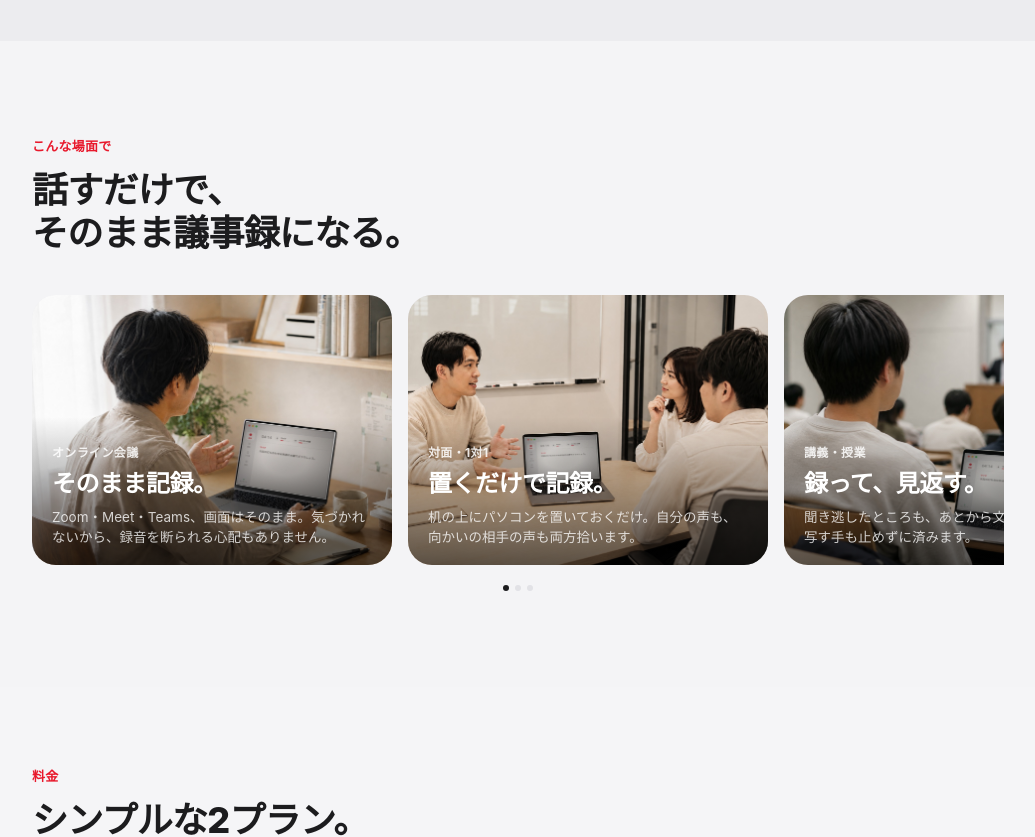
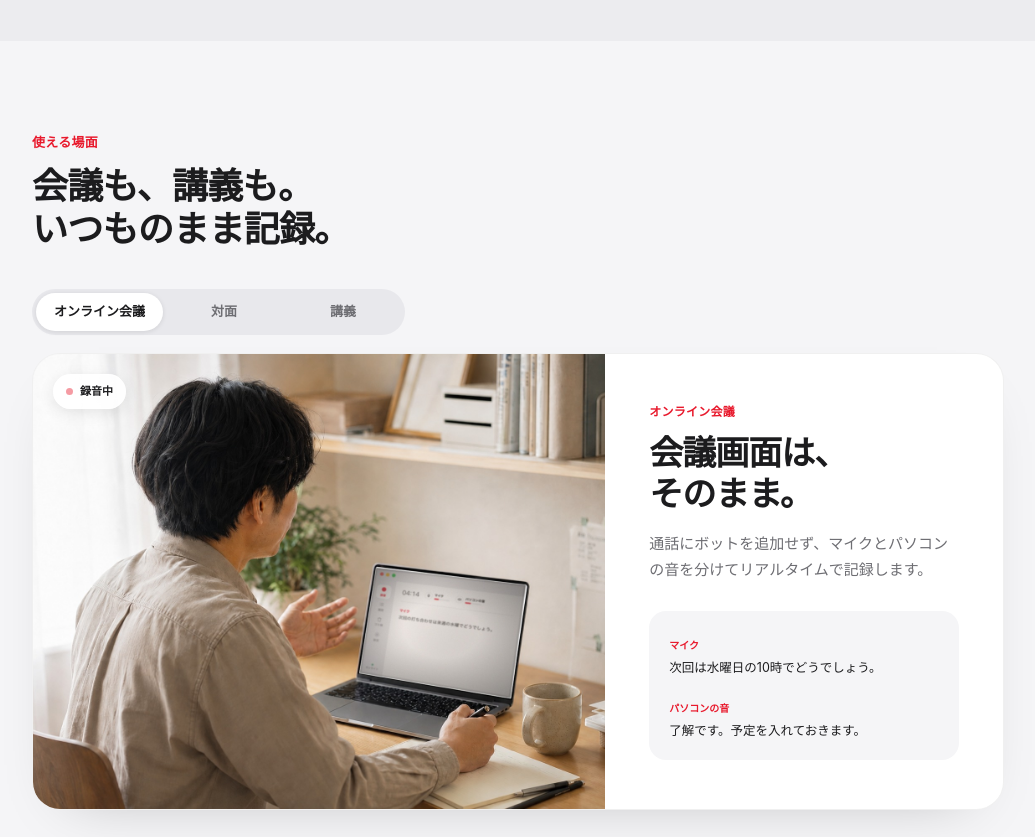
Before and after one commit to naoyattsuji/giroku-lp, a Next.js app: page / in a window 1280 px wide. Shown: the part 1180-2017 px from the top of the page, without its empty margins (122-1157 px from the left). Built offline with nearby package versions, Linux system fonts and the light colour scheme.

Commit message:
feat: rebuild use case experience

```diff
--- a/app/globals.css
+++ b/app/globals.css
@@ -58,46 +58,163 @@ h1, h2, h3 {
   box-shadow: 0 1px 2px rgba(0, 0, 0, 0.04), 0 12px 32px -16px rgba(0, 0, 0, 0.12);
 }
 
-/* 利用シーンの横スクロール・カルーセル。写真の下に見出しを白文字で
-   重ねるカード3枚を並べる。lp-innerの内側に収め、ページ他部分より
-   横幅が広くなって不自然に見えることを防ぐ。カード幅は固定気味にし、
-   PCでも3枚目が少し見切れることでスクロールできると伝わるようにする */
-.scene-carousel {
-  display: flex;
-  gap: 16px;
-  overflow-x: auto;
-  scroll-snap-type: x mandatory;
-  -webkit-overflow-scrolling: touch;
-  scrollbar-width: none;
+.scenes-section {
+  background: #f5f5f7;
 }
-.scene-carousel::-webkit-scrollbar {
-  display: none;
+.scenes-inner {
+  padding-top: 92px;
+  padding-bottom: 96px;
 }
-/* 元写真が横長(4:3)で人物が画面端まで広がっているため、縦長にトリミング
-   すると人物が見切れる。元の比率のまま使い、クロップを発生させない */
-.scene-card {
+.scenes-heading {
+  margin-bottom: 38px;
+}
+.scenes-heading > p {
+  margin-bottom: 12px;
+  color: var(--red);
+  font-size: 13px;
+  font-weight: 700;
+  letter-spacing: 0.02em;
+}
+.scenes-heading h2 {
+  max-width: 680px;
+  color: var(--text-1);
+  font-size: clamp(26px, 3.2vw, 36px);
+  font-weight: 800;
+  letter-spacing: -0.02em;
+  line-height: 1.2;
+}
+.scene-tabs {
+  display: inline-flex;
+  gap: 3px;
+  margin-bottom: 18px;
+  padding: 4px;
+  border-radius: 999px;
+  background: #e8e8ec;
+}
+.scene-tabs button {
+  min-width: 116px;
+  min-height: 38px;
+  padding: 0 18px;
+  border: 0;
+  border-radius: 999px;
+  background: transparent;
+  color: var(--text-2);
+  font: inherit;
+  font-size: 13px;
+  font-weight: 650;
+  cursor: pointer;
+  transition: color 0.18s ease, background 0.18s ease, box-shadow 0.18s ease;
+}
+.scene-tabs button:hover {
+  color: var(--text-1);
+}
+.scene-tabs button:focus-visible {
+  outline: 3px solid rgba(232, 25, 44, 0.24);
+  outline-offset: 2px;
+}
+.scene-tabs button.is-active {
+  background: #fff;
+  color: var(--text-1);
+  box-shadow: 0 1px 5px rgba(0, 0, 0, 0.1);
+}
+.scene-experience-card {
+  display: grid;
+  grid-template-columns: minmax(0, 1.18fr) minmax(320px, 0.82fr);
+  min-height: 455px;
+  overflow: hidden;
+  border: 1px solid rgba(0, 0, 0, 0.06);
+  border-radius: 28px;
+  background: #fff;
+  box-shadow: 0 22px 58px -38px rgba(0, 0, 0, 0.28);
+  animation: scene-enter 0.36s cubic-bezier(0.16, 1, 0.3, 1);
+}
+.scene-experience-photo {
   position: relative;
-  flex: 0 0 min(360px, 82%);
-  aspect-ratio: 4 / 3;
-  border-radius: 24px;
+  min-height: 455px;
   overflow: hidden;
-  scroll-snap-align: start;
   background: var(--surface-2);
 }
-.scene-card-scrim {
+.scene-experience-photo img {
+  object-position: center;
+  transition: transform 0.7s cubic-bezier(0.16, 1, 0.3, 1) !important;
+}
+.scene-experience-card:hover .scene-experience-photo img {
+  transform: scale(1.018);
+}
+.scene-recording {
   position: absolute;
-  left: 0;
-  right: 0;
-  bottom: 0;
-  height: 55%;
-  background: linear-gradient(180deg, rgba(0, 0, 0, 0) 0%, rgba(0, 0, 0, 0.62) 100%);
-  pointer-events: none;
+  top: 20px;
+  left: 20px;
+  display: inline-flex;
+  align-items: center;
+  gap: 7px;
+  padding: 8px 12px;
+  border: 1px solid rgba(255, 255, 255, 0.5);
+  border-radius: 999px;
+  background: rgba(255, 255, 255, 0.88);
+  backdrop-filter: blur(16px);
+  -webkit-backdrop-filter: blur(16px);
+  color: var(--text-1);
+  font-size: 11px;
+  font-weight: 700;
+  box-shadow: 0 4px 16px rgba(0, 0, 0, 0.09);
 }
-.scene-card-text {
-  position: absolute;
-  left: 20px;
-  right: 20px;
-  bottom: 18px;
+.scene-recording i {
+  width: 7px;
+  height: 7px;
+  border-radius: 50%;
+  background: var(--red);
+  animation: mock-pulse 2.4s ease-in-out infinite;
+}
+.scene-experience-copy {
+  display: flex;
+  flex-direction: column;
+  justify-content: center;
+  min-width: 0;
+  padding: 48px 44px;
+}
+.scene-tag {
+  color: var(--red);
+  font-size: 12px;
+  font-weight: 700;
+  letter-spacing: 0.02em;
+}
+.scene-experience-copy h3 {
+  margin-top: 12px;
+  color: var(--text-1);
+  font-size: clamp(25px, 3vw, 34px);
+  font-weight: 800;
+  letter-spacing: -0.03em;
+  line-height: 1.2;
+}
+.scene-description {
+  margin-top: 16px;
+  color: var(--text-2);
+  font-size: 15px;
+  line-height: 1.75;
+}
+.scene-transcript {
+  display: grid;
+  gap: 16px;
+  margin-top: 28px;
+  padding: 20px;
+  border-radius: 17px;
+  background: #f5f5f7;
+}
+.scene-transcript span {
+  color: var(--red);
+  font-size: 10px;
+  font-weight: 700;
+}
+.scene-transcript p {
+  margin-top: 3px;
+  color: var(--text-1);
+  font-size: 12.5px;
+  line-height: 1.55;
+}
+@keyframes scene-enter {
+  from { opacity: 0.45; transform: translateY(5px); }
+  to { opacity: 1; transform: translateY(0); }
 }
 
 .pillar-col {
@@ -328,6 +445,16 @@ h1, h2, h3 {
 
 @media (max-width: 768px) {
   .lp-inner { padding-left: 22px; padding-right: 22px; }
+  .scenes-inner { padding-top: 72px; padding-bottom: 76px; }
+  .scenes-heading { margin-bottom: 28px; }
+  .scene-tabs { display: flex; width: 100%; }
+  .scene-tabs button { flex: 1; min-width: 0; padding: 0 8px; font-size: 12px; }
+  .scene-experience-card { grid-template-columns: 1fr; min-height: 0; border-radius: 22px; }
+  .scene-experience-photo { min-height: 0; aspect-ratio: 4 / 3; }
+  .scene-experience-copy { padding: 30px 26px 32px; }
+  .scene-experience-copy h3 { font-size: 26px; }
+  .scene-description { font-size: 14px; }
+  .scene-transcript { margin-top: 22px; padding: 17px; }
   .pricing-inner { padding-top: 66px; padding-bottom: 68px; }
   .pricing-heading { margin-bottom: 26px; }
   .pricing-compare { border-radius: 22px; }
--- a/app/page.tsx
+++ b/app/page.tsx
@@ -1,6 +1,6 @@
 "use client";
 
-import { useRef, useState } from "react";
+import { useState } from "react";
 import type { ReactElement } from "react";
 import Link from "next/link";
 import {
@@ -18,22 +18,34 @@ const scenes = [
     Illust: SceneOnline,
     photo: "/scenes/online-meeting.jpg",
     tag: "オンライン会議",
-    benefit: "そのまま記録。",
-    desc: "Zoom・Meet・Teams、画面はそのまま。気づかれないから、録音を断られる心配もありません。",
+    title: "会議画面は、そのまま。",
+    desc: "通話にボットを追加せず、マイクとパソコンの音を分けてリアルタイムで記録します。",
+    lines: [
+      { speaker: "マイク", text: "次回は水曜日の10時でどうでしょう。" },
+      { speaker: "パソコンの音", text: "了解です。予定を入れておきます。" },
+    ],
   },
   {
     Illust: SceneMeeting,
     photo: "/scenes/in-person.jpg",
-    tag: "対面・1対1",
-    benefit: "置くだけで記録。",
-    desc: "机の上にパソコンを置いておくだけ。自分の声も、向かいの相手の声も両方拾います。",
+    tag: "対面",
+    title: "パソコンを置くだけ。",
+    desc: "自分と相手の声をその場で文字に。会話を止めず、メモを取る手間を減らせます。",
+    lines: [
+      { speaker: "マイク", text: "まずは画面案から確認しましょう。" },
+      { speaker: "マイク", text: "金曜日までに共有をお願いします。" },
+    ],
   },
   {
     Illust: SceneLecture,
     photo: "/scenes/lecture.jpg",
-    tag: "講義・授業",
-    benefit: "録って、見返す。",
-    desc: "聞き逃したところも、あとから文字で確認。板書を写す手も止めずに済みます。",
+    tag: "講義",
+    title: "聞くことに集中。",
+    desc: "聞き逃した箇所を、あとから文字と音声で確認。大切な説明を探し直せます。",
+    lines: [
+      { speaker: "マイク", text: "ここが今日の重要なポイントです。" },
+      { speaker: "マイク", text: "次回までに資料を読んでおいてください。" },
+    ],
   },
 ];
 
@@ -92,41 +104,63 @@ const reasons = [
   { title: "ネットが、なくても。", desc: "機内でも、地下でも、電波の外でも。止まらず録れます。", Icon: SpiritOfflineIcon },
 ];
 
-// 「こんな場面で」の横スクロール・カルーセル。写真の下部に見出しを白文字で
-// 重ね、スクロール位置に応じてドットが追従する。3枚とも収まる画面幅では
-// スクロールせずそのまま並んで見える（自然にグリッドとしても機能する）。
-function SceneCarousel(): ReactElement {
-  const trackRef = useRef<HTMLDivElement>(null);
+// 利用場面を1つずつ大きく見せる切り替え式パネル。写真だけに説明を任せず、
+// その場でGirokuが表示する文字起こしまで並べて、使い方を具体的に伝える。
+function SceneExperience(): ReactElement {
   const [active, setActive] = useState(0);
+  const scene = scenes[active];
+  const ActiveIllustration = scene.Illust;
 
-  const handleScroll = () => {
-    const track = trackRef.current;
-    if (!track) return;
-    const cardWidth = track.scrollWidth / scenes.length;
-    setActive(Math.round(track.scrollLeft / cardWidth));
+  const moveTab = (index: number) => {
+    const next = (index + scenes.length) % scenes.length;
+    setActive(next);
+    document.getElementById(`scene-tab-${next}`)?.focus();
   };
 
   return (
-    <div>
-      <div ref={trackRef} className="scene-carousel" onScroll={handleScroll}>
-        {scenes.map(({ Illust, photo, tag, benefit, desc }) => (
-          <div key={tag} className="scene-card">
-            <SceneImage src={photo} alt={tag} fallback={<Illust />} />
-            <div className="scene-card-scrim" />
-            <div className="scene-card-text">
-              <span style={{ fontSize: 12, letterSpacing: "0.03em", color: "rgba(255,255,255,0.85)", fontWeight: 700 }}>{tag}</span>
-              <h3 style={{ fontSize: "clamp(20px, 2.2vw, 24px)", fontWeight: 800, letterSpacing: "-0.02em", lineHeight: 1.25, margin: "6px 0 8px", color: "#fff" }}>
-                {benefit}
-              </h3>
-              <p style={{ fontSize: 13.5, color: "rgba(255,255,255,0.78)", lineHeight: 1.5 }}>{desc}</p>
-            </div>
-          </div>
+    <div className="scene-experience">
+      <div className="scene-tabs" role="tablist" aria-label="利用場面を選ぶ">
+        {scenes.map(({ tag }, index) => (
+          <button
+            id={`scene-tab-${index}`}
+            key={tag}
+            type="button"
+            role="tab"
+            aria-selected={active === index}
+            aria-controls="scene-panel"
+            tabIndex={active === index ? 0 : -1}
+            className={active === index ? "is-active" : ""}
+            onClick={() => setActive(index)}
+            onKeyDown={(event) => {
+              if (event.key === "ArrowRight") { event.preventDefault(); moveTab(index + 1); }
+              if (event.key === "ArrowLeft") { event.preventDefault(); moveTab(index - 1); }
+              if (event.key === "Home") { event.preventDefault(); moveTab(0); }
+              if (event.key === "End") { event.preventDefault(); moveTab(scenes.length - 1); }
+            }}
+          >
+            {tag}
+          </button>
         ))}
       </div>
-      <div style={{ display: "flex", gap: 6, justifyContent: "center", marginTop: 20 }}>
-        {scenes.map((s, i) => (
-          <div key={s.tag} style={{ width: 6, height: 6, borderRadius: "50%", background: i === active ? "var(--text-1)" : "var(--border)", transition: "background 0.2s" }} />
-        ))}
+
+      <div id="scene-panel" role="tabpanel" aria-labelledby={`scene-tab-${active}`} className="scene-experience-card" key={scene.tag}>
+        <div className="scene-experience-photo">
+          <SceneImage src={scene.photo} alt={`${scene.tag}でGirokuを使う様子`} fallback={<ActiveIllustration />} />
+          <span className="scene-recording"><i /> 録音中</span>
+        </div>
+        <div className="scene-experience-copy">
+          <p className="scene-tag">{scene.tag}</p>
+          <h3>{scene.title}</h3>
+          <p className="scene-description">{scene.desc}</p>
+          <div className="scene-transcript" aria-label={`${scene.tag}の文字起こし例`}>
+            {scene.lines.map((line, index) => (
+              <div key={`${line.speaker}-${index}`}>
+                <span>{line.speaker}</span>
+                <p>{line.text}</p>
+              </div>
+            ))}
+          </div>
+        </div>
       </div>
     </div>
   );
@@ -244,18 +278,16 @@ export default function Home() {
       </section>
 
       {/* Scenes */}
-      <section id="scenes" style={{ background: "var(--bg)" }}>
-        <div className="lp-inner" style={{ paddingTop: 96, paddingBottom: 40 }}>
+      <section id="scenes" className="scenes-section">
+        <div className="lp-inner scenes-inner">
           <Reveal>
-            <p style={{ fontSize: 13, letterSpacing: "0.02em", color: "var(--red)", marginBottom: 12, fontWeight: 700 }}>こんな場面で</p>
-            <h2 style={{ fontSize: "clamp(26px, 3.2vw, 36px)", fontWeight: 800, letterSpacing: "-0.02em", lineHeight: 1.2, maxWidth: 620, color: "var(--text-1)" }}>
-              話すだけで、<br />そのまま議事録になる。
-            </h2>
+            <div className="scenes-heading">
+              <p>使える場面</p>
+              <h2>会議も、講義も。<br />いつものまま記録。</h2>
+            </div>
           </Reveal>
-        </div>
-        <div className="lp-inner" style={{ paddingBottom: 96 }}>
           <Reveal>
-            <SceneCarousel />
+            <SceneExperience />
           </Reveal>
         </div>
       </section>
```
